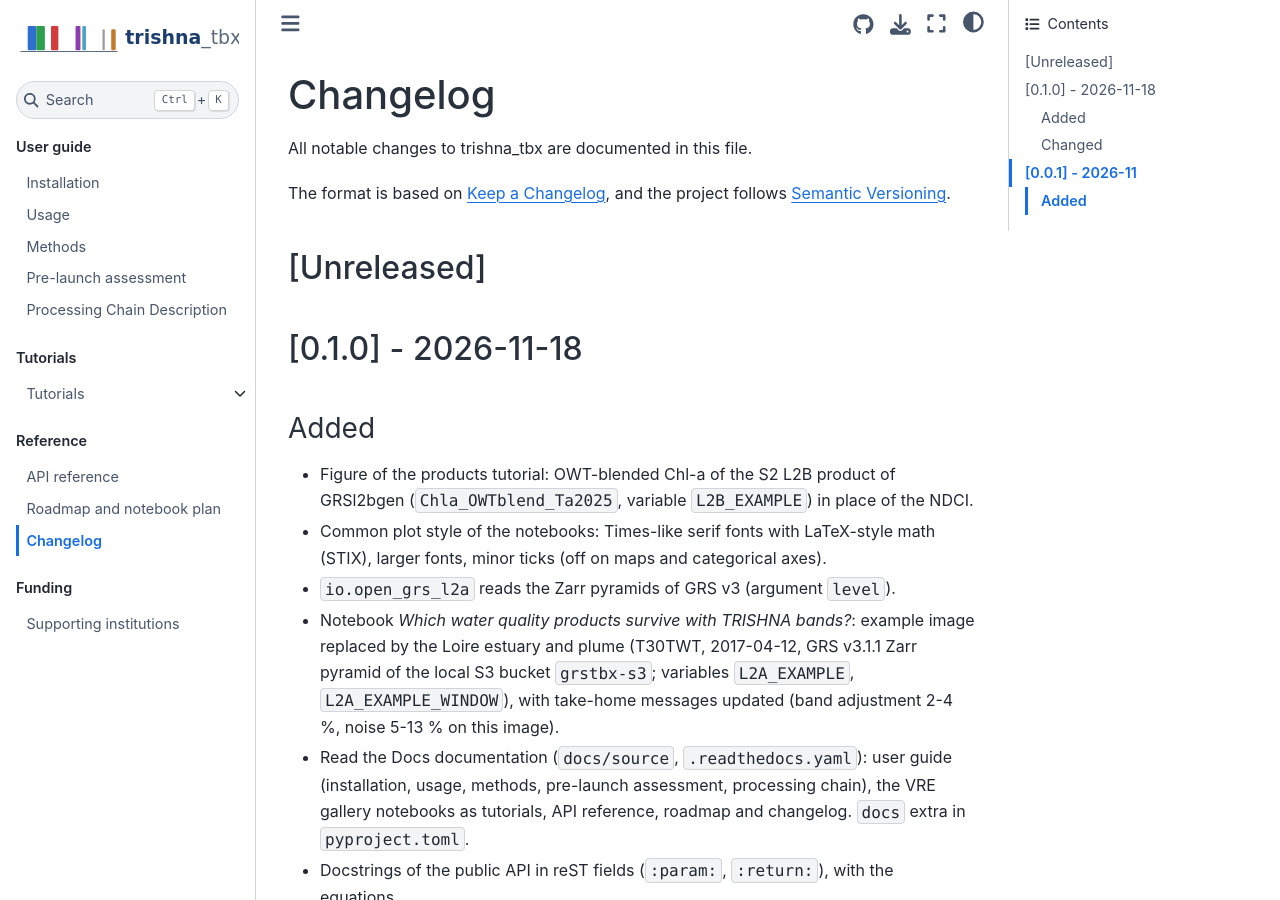
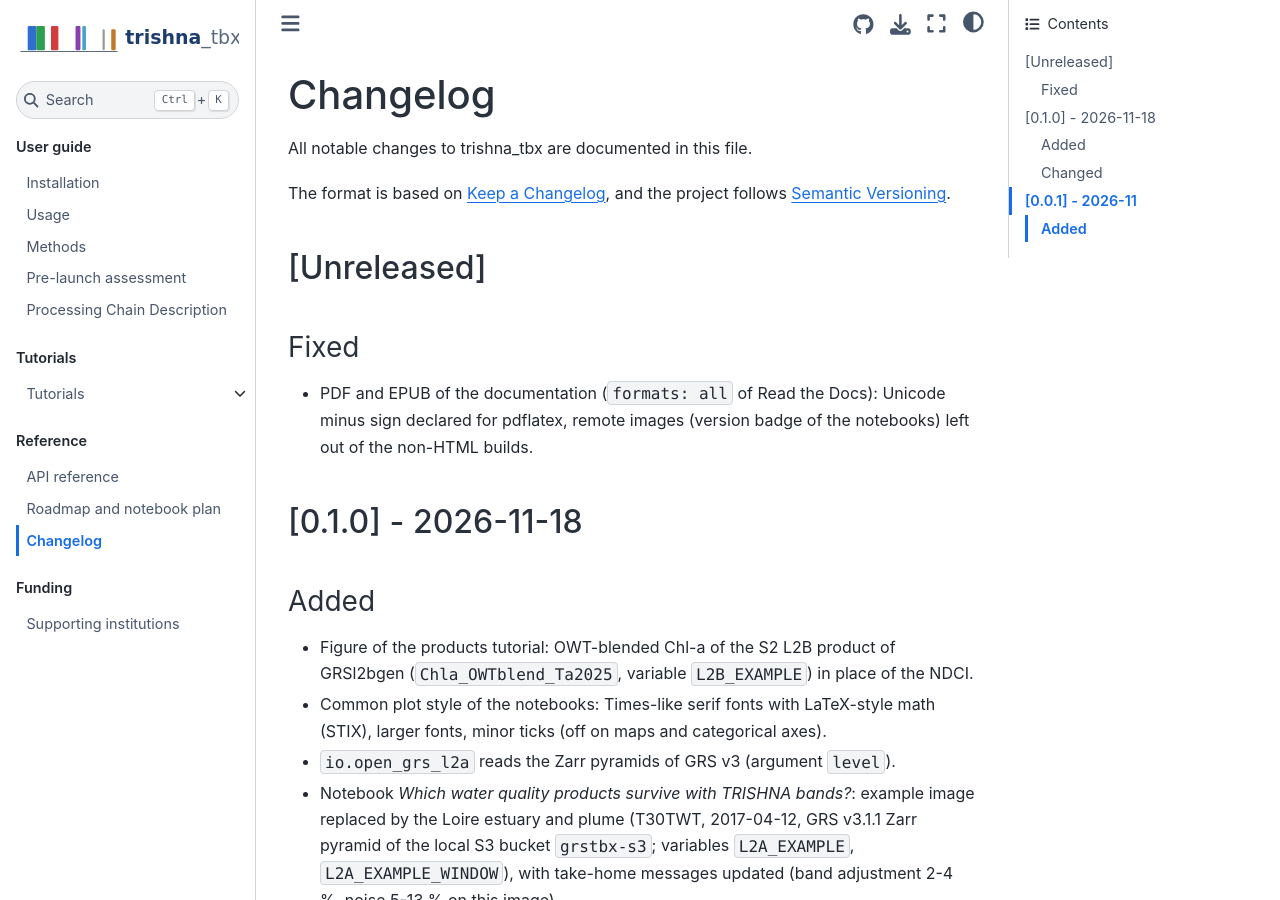
Before and after one commit to Tristanovsk/trishna_tbx, a Sphinx documentation site: the page built from docs/source/history.md, in a window 1280 px wide and 900 px high. Built offline with Sphinx 7.4.7 and the Sphinx Book theme 1.1.4, drawn with Linux system fonts in a browser that asks for light colours; pages that are not in the unit, such as notebooks, are missing from menus.

Commit message:
Docs: PDF and EPUB builds without errors (Unicode minus, remote badge); docs badge in README

```diff
--- a/CHANGELOG.md
+++ b/CHANGELOG.md
@@ -6,6 +6,10 @@ The format is based on [Keep a Changelog](https://keepachangelog.com/en/1.1.0/),
 and the project follows [Semantic Versioning](https://semver.org/spec/v2.0.0.html).
 
 ## [Unreleased]
+
+### Fixed
+- PDF and EPUB of the documentation (`formats: all` of Read the Docs): Unicode minus sign declared for
+  pdflatex, remote images (version badge of the notebooks) left out of the non-HTML builds.
 
 ## [0.1.0] - 2026-11-18
 
--- a/docs/source/conf.py
+++ b/docs/source/conf.py
@@ -130,8 +130,28 @@ latex_elements = {
 \setlength{\emergencystretch}{3em}
 \hbadness=10000
 \vbadness=10000
+\DeclareUnicodeCharacter{2212}{\ensuremath{-}}
 ''',
 }
+
+
+def setup(app):
+    from docutils import nodes
+    from sphinx.transforms.post_transforms import SphinxPostTransform
+
+    class DropRemoteImages(SphinxPostTransform):
+        """Remote images (the version badge of the notebooks) cannot be embedded in the PDF and EPUB:
+        they are removed for the non-HTML builders, before Sphinx downloads them (priority 100)."""
+        default_priority = 50
+
+        def run(self, **kwargs):
+            if self.app.builder.name in ('html', 'dirhtml', 'singlehtml'):
+                return
+            for node in list(self.document.findall(nodes.image)):
+                if '://' in node.get('uri', ''):
+                    node.parent.remove(node)
+
+    app.add_post_transform(DropRemoteImages)
 
 # -- MyST / notebook rendering -----------------------------------------------
 
```
Also changed, not shown: README.md (+2 -0 lines).
